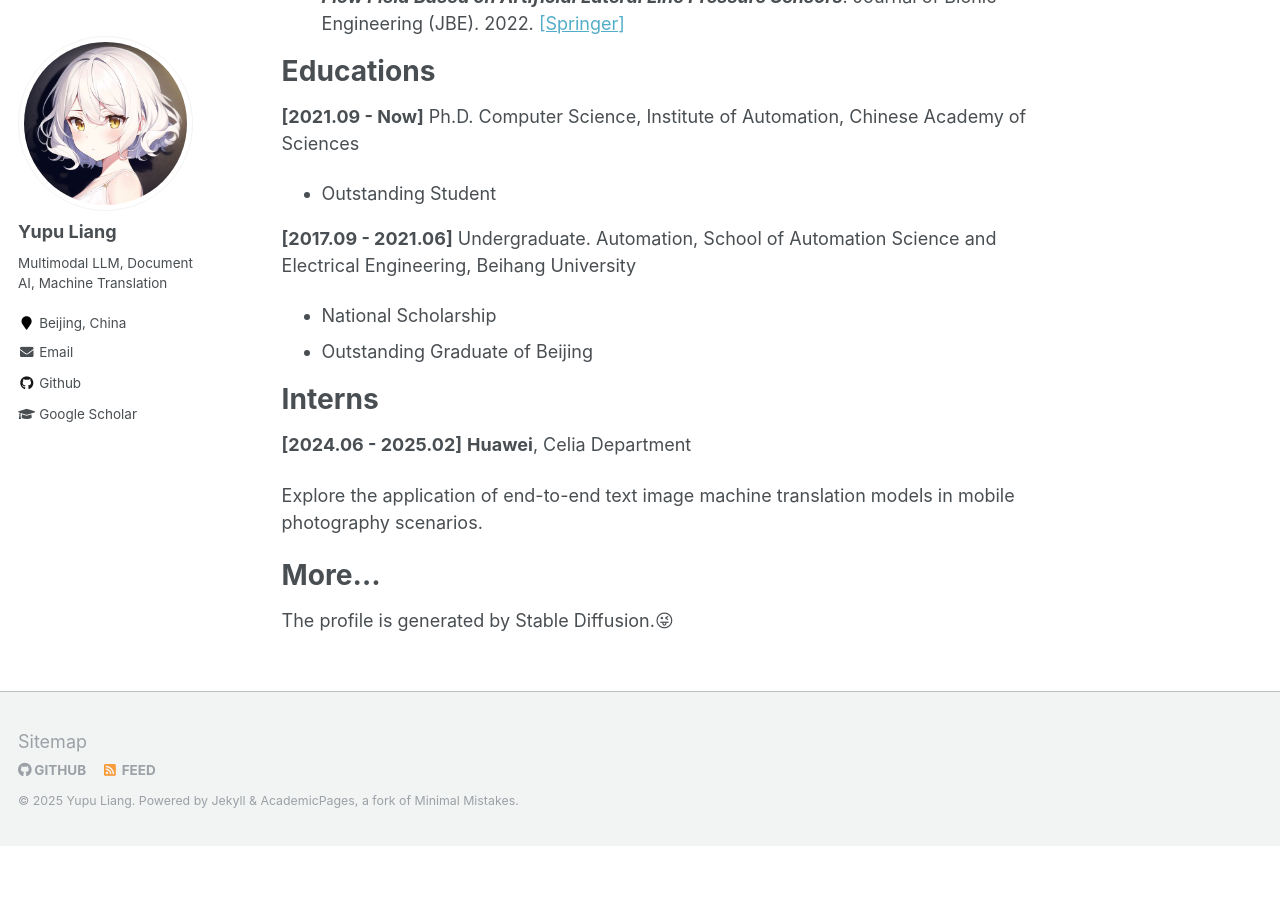
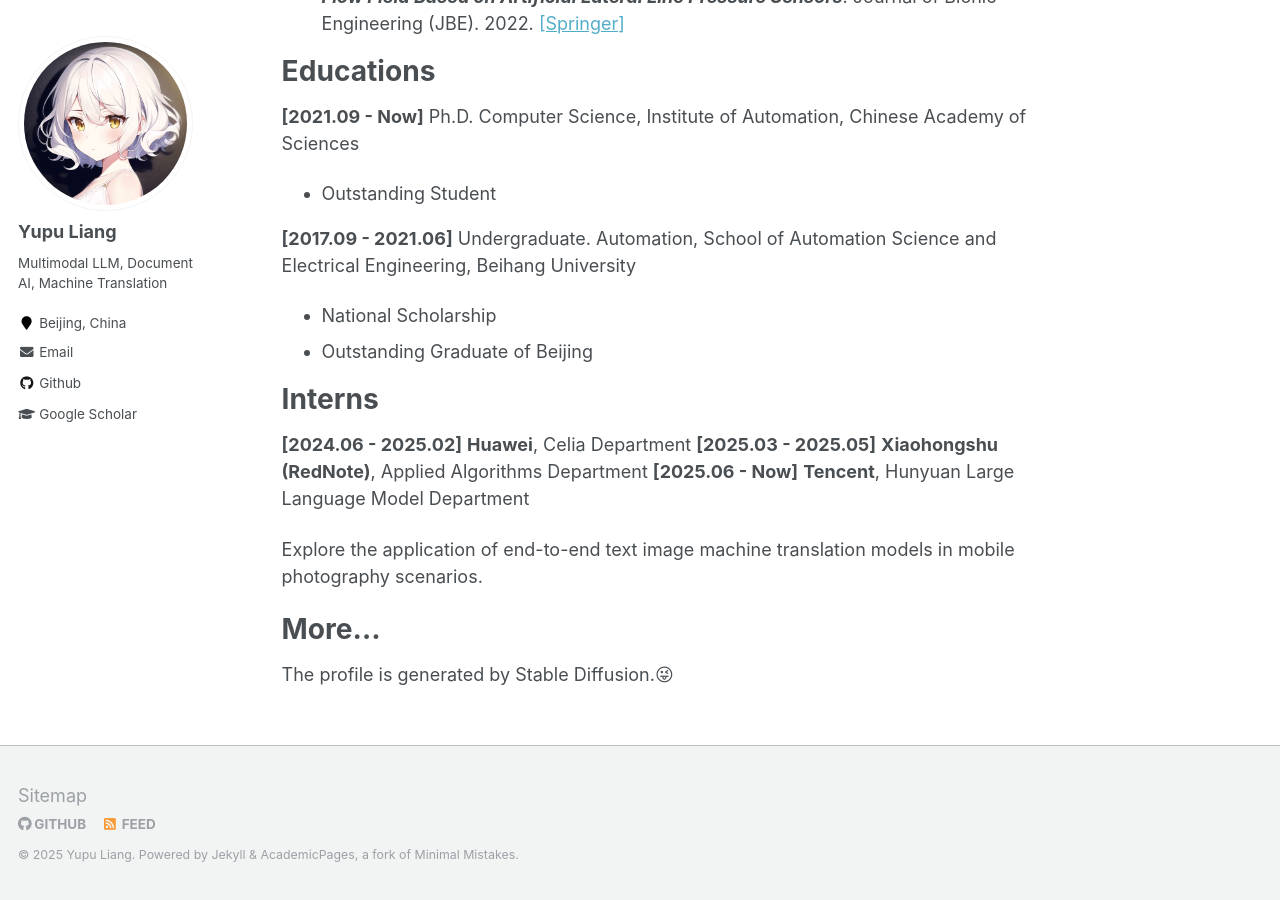
Before and after one commit to liangyupu/liangyupu.github.io, a Jekyll site: the page built from _pages/about.md, in a window 1280 px wide and 900 px high, scrolled down 2633 px. Built offline with Jekyll 4.4.1, drawn with Linux system fonts in a browser that asks for light colours; before the commit the page ends 3479 px from its top, so only the background shows below that; part of the change alters nothing that is shown.

Commit message:
Update about.md

```diff
--- a/_pages/about.md
+++ b/_pages/about.md
@@ -36,10 +36,10 @@ His research focuses on multimodal large language model, document AI, and machin
 **[2023.10] 📄** Our new work ***LayoutDIT: Layout-Aware End-to-End Document Image Translation with Multi-Step Conductive Decoder*** has been accepted by EMNLP 2023 Findings.
 
 # Publications
-1. **Yupu Liang**, Yaping Zhang, Zhiyang Zhang, Yang Zhao, Lu Xiang, Chengqing Zong, Yu Zhou. ***Single-to-mix Modality Alignment with Multimodal Large Language Model for Document Image Machine Translation***. In Proceedings of the 63rd Annual Meeting of the Association for Computational Linguistics (ACL 2025). 2025.
-2. **Yupu Liang**, Yaping Zhang, Zhiyang Zhang, Zhiyuan Chen, Yang Zhao, Lu Xiang, Chengqing Zong, Yu Zhou. ***Improving MLLM's Document Image Machine Translation via Synchronously Self-reviewing Its OCR Proficiency***. In Findings of the 63rd Annual Meeting of the Association for Computational Linguistics (ACL 2025). 2025.
+1. **Yupu Liang**, Yaping Zhang, Zhiyang Zhang, Yang Zhao, Lu Xiang, Chengqing Zong, Yu Zhou. ***Single-to-mix Modality Alignment with Multimodal Large Language Model for Document Image Machine Translation***. In Proceedings of the 63rd Annual Meeting of the Association for Computational Linguistics (ACL 2025). 2025. [\[arXiv\]](https://arxiv.org/abs/2507.07572)
+2. **Yupu Liang**, Yaping Zhang, Zhiyang Zhang, Zhiyuan Chen, Yang Zhao, Lu Xiang, Chengqing Zong, Yu Zhou. ***Improving MLLM's Document Image Machine Translation via Synchronously Self-reviewing Its OCR Proficiency***. In Findings of the 63rd Annual Meeting of the Association for Computational Linguistics (ACL 2025). 2025. [\[arXiv\]](https://arxiv.org/abs/2507.08309)
 3. **Yupu Liang**, Yaping Zhang, Cong Ma, Zhiyang Zhang, Yang Zhao, Lu Xiang, Chengqing Zong, Yu Zhou. ***Document Image Machine Translation with Dynamic Multi-pre-trained Models Assembling***. In Proceedings of the 2024 Conference of the North American Chapter of the Association for Computational Linguistics: Human Language Technologies (NAACL 2024). 2024. [\[ACL Anthology\]](https://aclanthology.org/2024.naacl-long.392)
-4. Zhiyang Zhang, Yaping Zhang, **Yupu Liang**, Cong Ma, Lu Xiang, Yang Zhao, Yu Zhou, Chengqing Zong, ***Reading when Translating: Multi-Modal Document Image Machine Translation with Reading Flow Prediction***. IEEE/ACM Transactions on Audio, Speech, and Language Processing (TASLP). 2025.
+4. Zhiyang Zhang, Yaping Zhang, **Yupu Liang**, Cong Ma, Lu Xiang, Yang Zhao, Yu Zhou, Chengqing Zong, ***Reading when Translating: Multi-Modal Document Image Machine Translation with Reading Flow Prediction***. IEEE/ACM Transactions on Audio, Speech, and Language Processing (TASLP). 2025. [\[IEEE\]](https://ieeexplore.ieee.org/abstract/document/11030326)
 5. Zhiyang Zhang, Yaping Zhang, **Yupu Liang**, Zhiyuan Chen, Lu Xiang, Yang Zhao, Yu Zhou, Chengqing Zong. ***A Query-Response Framework for Whole-Page Complex-Layout Document Image Translation with Relevant Regional Concentration***. In Findings of the 63rd Annual Meeting of the Association for Computational Linguistics (ACL 2025). 2025.
 6. Zhiyang Zhang, Yaping Zhang, **Yupu Liang**, Lu Xiang, Yang Zhao, Yu Zhou, Chengqing Zong. ***From Chaotic OCR Words to Coherent Document: A Fine-to-Coarse Zoom-Out Network for Complex-Layout Document Image Translation***. In Proceedings of the 31st International Conference on Computational Linguistics (COLING 2025). 2025. [\[ACL Anthology\]](https://aclanthology.org/2025.coling-main.723/)
 7. Zhiyang Zhang, Yaping Zhang, **Yupu Liang**, Cong Ma, Lu Xiang, Yang Zhao, Yu Zhou, Chengqing Zong. ***Understand Layout and Translate Text: Unified Feature-Conductive End-to-End Document Image Translation***. IEEE Transactions on Pattern Analysis and Machine Intelligence (TPAMI). 2025. [\[IEEE\]](https://ieeexplore.ieee.org/abstract/document/10844563)
@@ -57,6 +57,9 @@ His research focuses on multimodal large language model, document AI, and machin
 
 # Interns
 **[2024.06 - 2025.02]** **Huawei**, Celia Department
+**[2025.03 - 2025.05]** **Xiaohongshu (RedNote)**, Applied Algorithms Department
+**[2025.06 - Now]** **Tencent**, Hunyuan Large Language Model Department
+
 
 Explore the application of end-to-end text image machine translation models in mobile photography scenarios.
 
```
